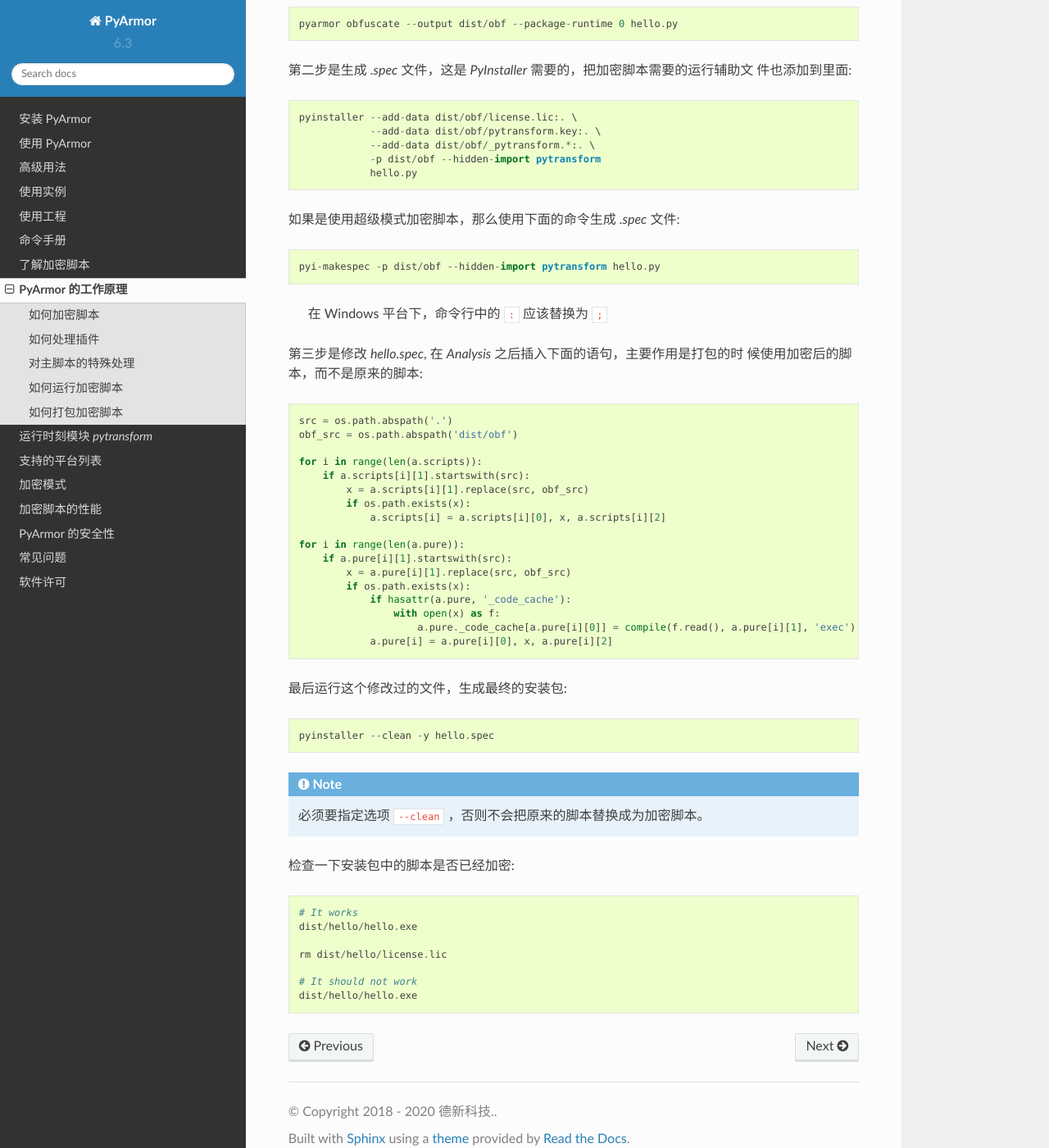
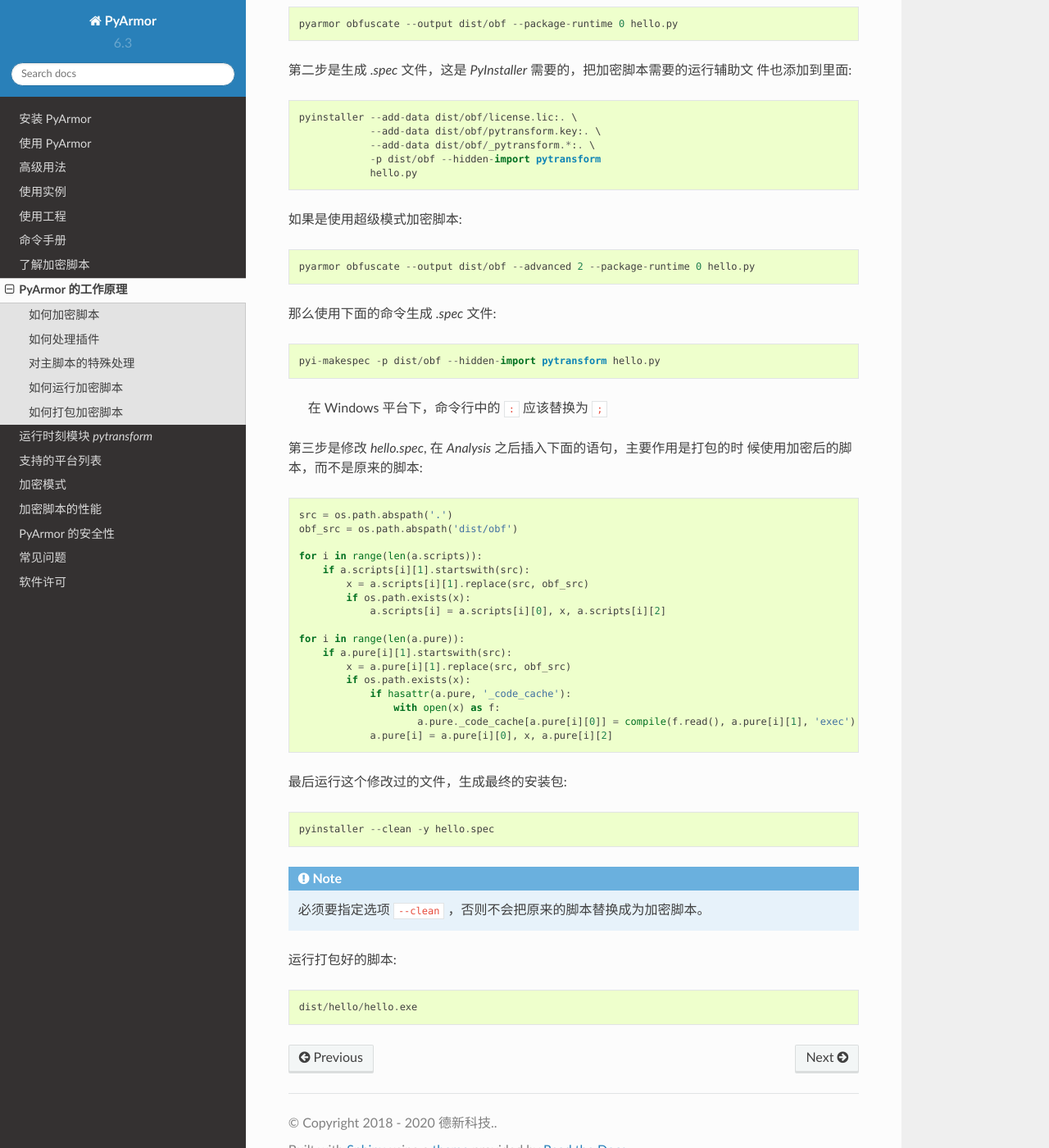
Before and after one commit to dashingsoft/pyarmor-docs-zh, a Sphinx documentation site: the page built from docs/how-to-do.rst, in a window 1280 px wide and 1400 px high, scrolled down 8684 px. Shown: the whole window at 82% size. Built offline with Sphinx 7.4.7 and the Read the Docs theme 2.0.0, drawn with Linux system fonts in a browser that asks for light colours.

Commit message:
Refine pack doc

```diff
--- a/docs/how-to-do.rst
+++ b/docs/how-to-do.rst
@@ -421,7 +421,11 @@ PyArmor 需要 `PyInstaller` 来完成加密脚本的打包工作，如果没有
                 -p dist/obf --hidden-import pytransform
                 hello.py
 
-如果是使用超级模式加密脚本，那么使用下面的命令生成 `.spec` 文件::
+如果是使用超级模式加密脚本::
+
+    pyarmor obfuscate --output dist/obf --advanced 2 --package-runtime 0 hello.py
+
+那么使用下面的命令生成 `.spec` 文件::
 
     pyi-makespec -p dist/obf --hidden-import pytransform hello.py
 
@@ -458,15 +462,8 @@ PyArmor 需要 `PyInstaller` 来完成加密脚本的打包工作，如果没有
 
    必须要指定选项 ``--clean`` ，否则不会把原来的脚本替换成为加密脚本。
 
-检查一下安装包中的脚本是否已经加密::
+运行打包好的脚本::
 
-   # It works
    dist/hello/hello.exe
 
-   rm dist/hello/license.lic
-
-   # It should not work
-   dist/hello/hello.exe
-
-
 .. include:: _common_definitions.txt
```
